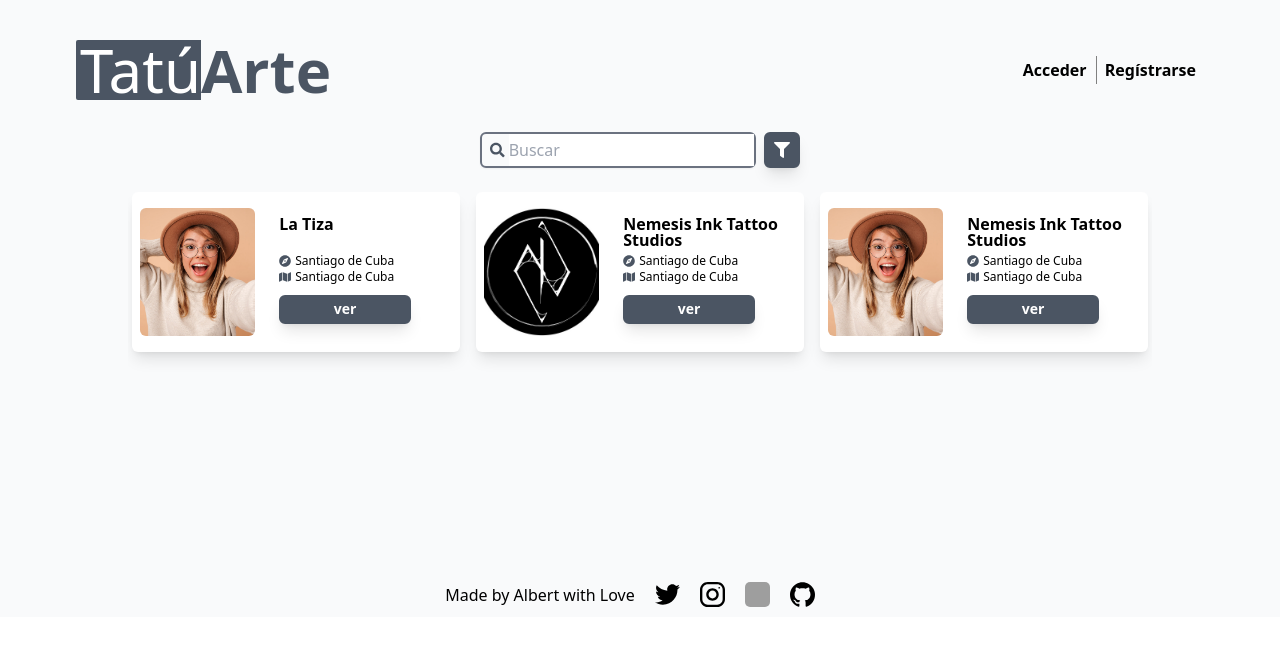
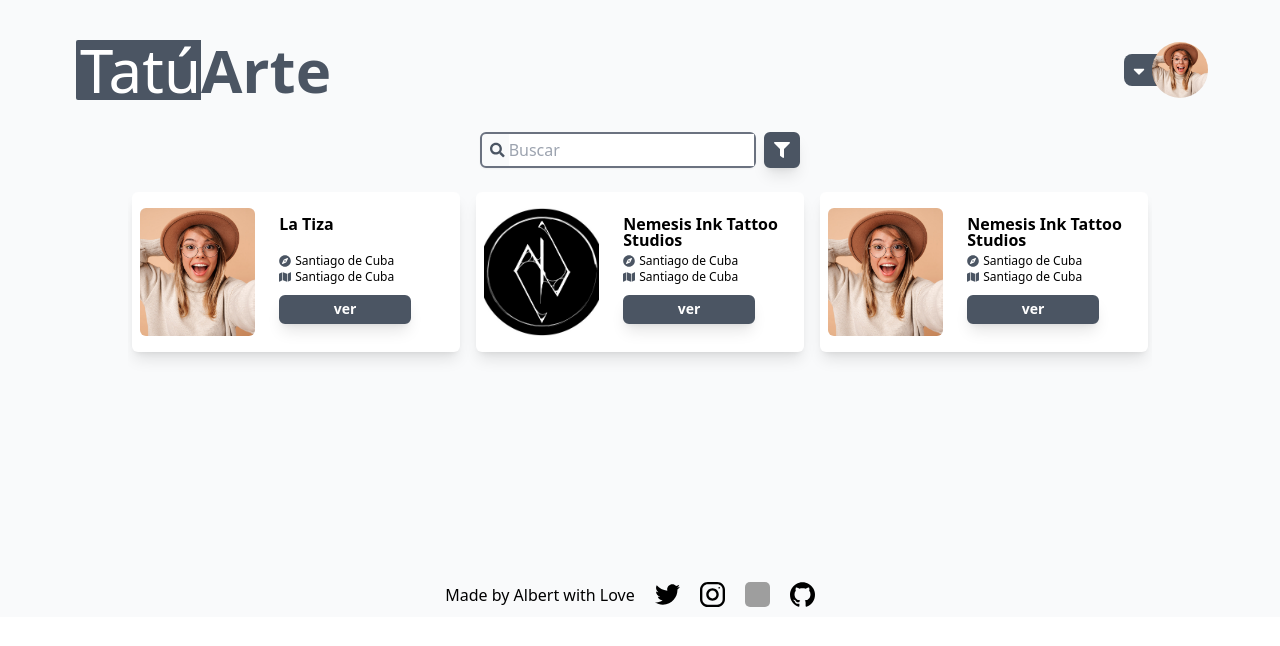
Before and after one commit to AlbeTorres/tatuarte, a React (Create React App) app: page /home in a window 1280 px wide. Shown: the top 646 px of the page. Built offline with nearby package versions, Linux system fonts and the light colour scheme; grey boxes are pictures that could not be loaded.

Commit message:
arreglado user option

```diff
--- a/src/components/home/UserOption/UserOption.js
+++ b/src/components/home/UserOption/UserOption.js
@@ -4,7 +4,7 @@ import "./userOption.css";
 import {FaCaretDown} from 'react-icons/fa';
 
 const UserOption = () => {
-  const logueado = false;
+  const logueado = true;
   return (
     <Fragment>
       {logueado ? (
@@ -34,18 +34,18 @@ const UserOption = () => {
               className="hidden nav-input" />
 
             <ul
-              className="nav-menu nav-transicion ">
+              className="nav-menu nav-transicion rounded-md   ">
               <li
-                className="py-3 block w-full text-center
+                className="py-3 block w-full text-center rounded-md hover:bg-gray-800 hover:text-gray-50
                 ">
                   <Link to={"/home"}
                     className='block w-full'>
                     Perfil
                   </Link>
                 </li>
-
+                <div className="h-px w-11/12 bg-gray-50"></div>
               <li
-                className="py-3 block w-full text-center"><Link to={"/home"}
+                className="py-3 block w-full text-center rounded-md hover:bg-gray-800 hover:text-gray-50"><Link to={"/home"}
                 className='block w-full'>
                 Cerrar Sesión
               </Link></li>
@@ -62,13 +62,13 @@ const UserOption = () => {
             />
           </label>
           <input type="checkbox" id="menu" className=" hidden nav-input" />
-          <ul className="nav-menu nav-transicion nav-menu-false nav-transicion-false">
+          <ul className="nav-menu nav-transicion nav-menu-false nav-transicion-false ">
             <li className="p-2 w-full text-center nav-hover efecto">
               <Link to={"/"} className="w-full block md:text-2xl enlace">
                 Acceder
               </Link>
             </li>
-            <div className="h-px w-11/12 bg-white desktop"></div>
+            <div className="h-px w-11/12 bg-white desktop mx-1"></div>
             <li className="p-2 w-full text-center nav-hover efecto">
               <Link
                 to={"/nueva-cuenta"}
--- a/src/components/home/UserOption/userOption.css
+++ b/src/components/home/UserOption/userOption.css
@@ -35,6 +35,12 @@
         --clyppy: polygon(0 0, 0 100%,100% 100%,100% 0%);
     }
 
+    .nav-menu{
+        width: 20rem;
+        right: 2rem;
+        left: unset;
+    }
+
 
     .show{
         display: none;
@@ -48,7 +54,7 @@
     }
 
     .nav-hover{
-        @apply hover:bg-gray-600 hover:rounded-sm hover:text-white rounded-sm  font-semibold
+        @apply hover:bg-gray-600 hover:rounded-md hover:text-white rounded-sm  font-semibold
     }
 
     .efecto{
```
